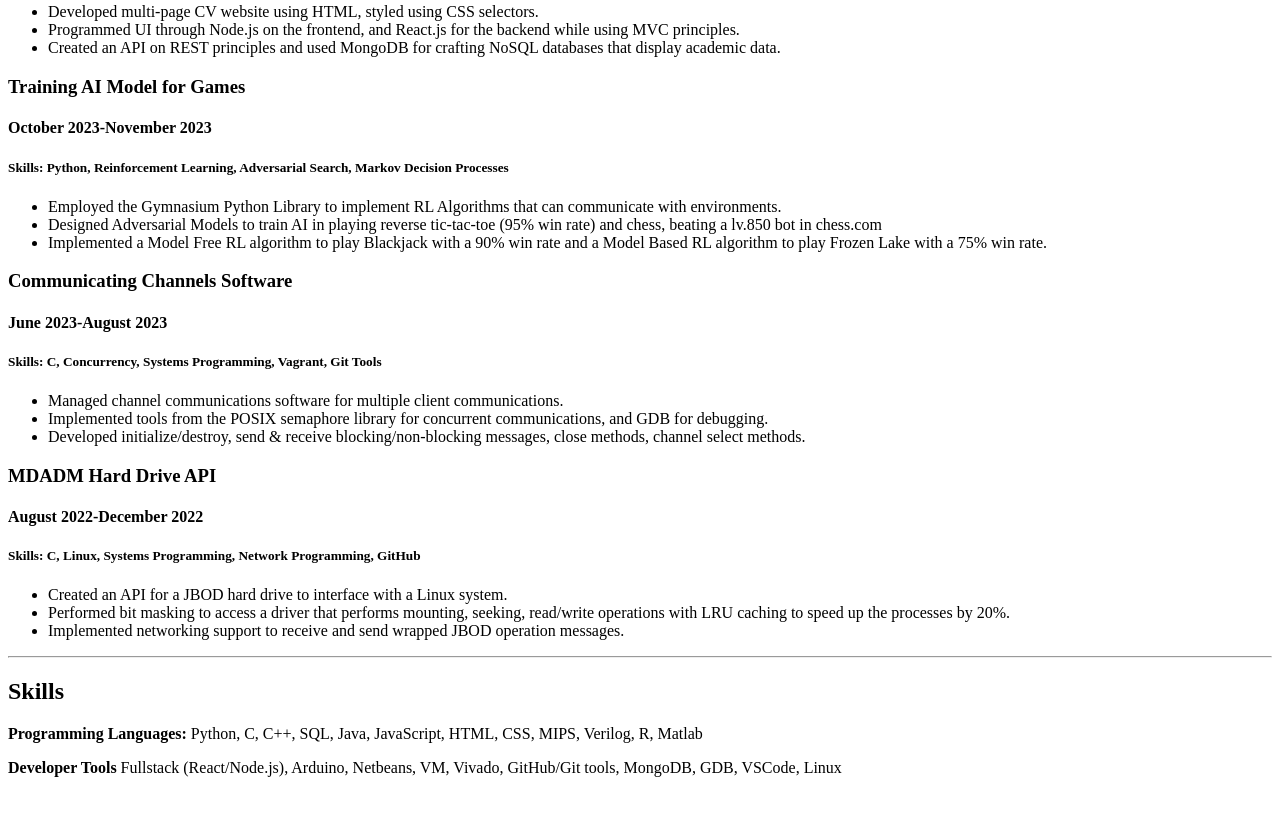
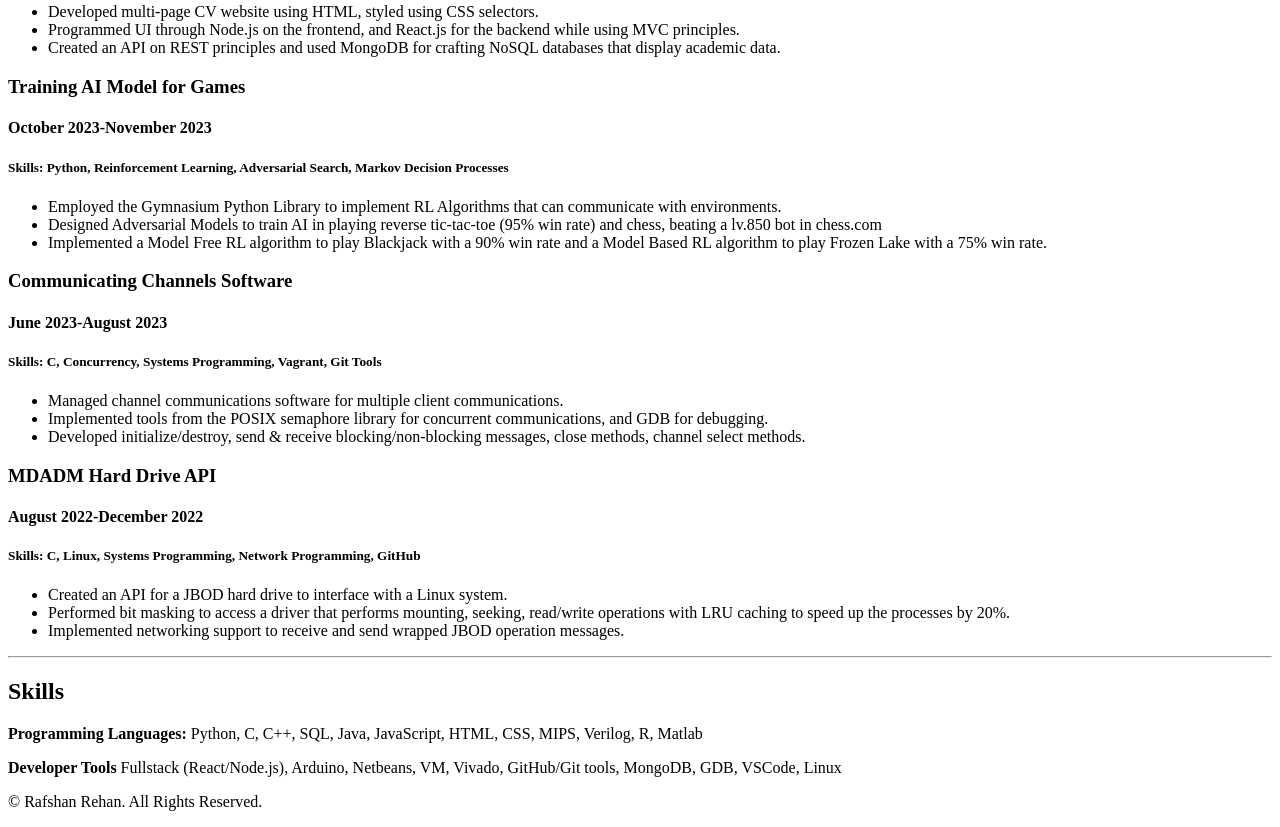
Before and after one commit to mpr5757/Resume, a plain HTML site: page index.html in a window 1280 px wide. Shown: the part 1043-1870 px from the top of the page. Before the commit the page ends 1836 px from the top, so only its background shows below. Drawn offline with Linux system fonts and the light colour scheme.

Commit message:
Add files via upload
Added footer at the end of page

```diff
--- a/index.html
+++ b/index.html
@@ -94,18 +94,9 @@
     <p><b>Programming Languages:</b> Python, C, C++, SQL, Java, JavaScript, HTML, CSS, MIPS, Verilog, R, Matlab</p>
     <p><b>Developer Tools</b> Fullstack (React/Node.js), Arduino, Netbeans, VM, Vivado, GitHub/Git tools, MongoDB, GDB, VSCode, Linux</p>
 
-
-
-
-
-
-
-
-
-
-
-
-
+    <footer>
+        <p>© Rafshan Rehan. All Rights Reserved.</p>
+    </footer>
 
 </body>
 </html>
```
